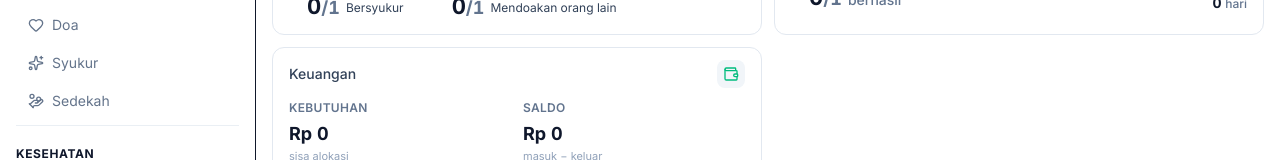
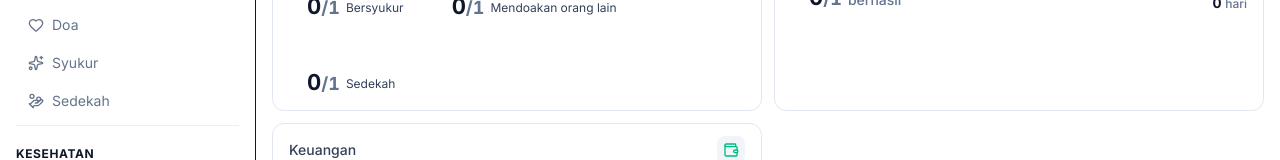
Before and after one commit to adakahroti-hue/daytrack, a Next.js app: page /overview in a window 1280 px wide. Shown: the part 518-678 px from the top of the page. Built offline with nearby package versions, Linux system fonts and the light colour scheme; no server answers; the database is empty.

Commit message:
feat(overview): tambah Sedekah di Optimasi Hoki

```diff
--- a/src/components/overview/RoutineTodaySection.tsx
+++ b/src/components/overview/RoutineTodaySection.tsx
@@ -1,7 +1,7 @@
 'use client'
 
 import Link from 'next/link'
-import { Check, Minus, Mosque, BookOpen, GlassWater, Repeat, Sparkles, Shield, Moon, ArrowRight, Flower, Wallet } from 'lucide-react'
+import { Check, Minus, Mosque, BookOpen, GlassWater, Repeat, Sparkles, Shield, Moon, ArrowRight, Flower, Wallet, HandCoins } from 'lucide-react'
 import { format, differenceInCalendarDays } from 'date-fns'
 import { cn, formatRupiah } from '@/lib/utils'
 import { JAM_TIDUR_OPTIONS } from '@/lib/tidur-options'
@@ -10,6 +10,7 @@ import { useQuranLogRange } from '@/hooks/useQuranLogs'
 import { useWaterLogRange } from '@/hooks/useMinumAirLogs'
 import { useSyukurLogRange } from '@/hooks/useSyukurLogs'
 import { useDoaLogRange } from '@/hooks/useDoaLogs'
+import { useSedekahLogRange } from '@/hooks/useSedekahLogs'
 import { usePmoLogRange } from '@/hooks/usePmoLogs'
 import { useTidurLogRange } from '@/hooks/useTidurLogs'
 import { useMasalahLogRange } from '@/hooks/useMasalahLogs'
@@ -146,6 +147,8 @@ export function RoutineTodaySection({ startStr, endStr, period }: { startStr: st
   // Checklist
   const { data: syukurEntries = [] } = useSyukurLogRange(startStr, endStr)
   const { data: doaEntries = [] } = useDoaLogRange(startStr, endStr)
+  const { data: sedekahEntries = [] } = useSedekahLogRange(startStr, endStr)
+  const sedekahCount = (sedekahEntries as any[]).filter(e => e.status === 'sudah').length
   const { data: pmoEntries = [] } = usePmoLogRange(startStr, endStr)
   const { data: tidurEntries = [] } = useTidurLogRange(startStr, endStr)
 
@@ -277,6 +280,10 @@ export function RoutineTodaySection({ startStr, endStr, period }: { startStr: st
                 <span className={cn('text-[22px] font-bold leading-none tabular-nums', numColor(checklist[1].days >= daysElapsed))}>{checklist[1].days}<span className={cn('text-lg', numColorSoft(checklist[1].days >= daysElapsed))}>/{daysElapsed}</span></span>
                 <span className="text-xs text-slate-700">Mendoakan orang lain</span>
               </div>
+              <div className="flex items-center gap-1.5">
+                <span className={cn('text-[22px] font-bold leading-none tabular-nums', numColor(sedekahCount >= daysElapsed))}>{sedekahCount}<span className={cn('text-lg', numColorSoft(sedekahCount >= daysElapsed))}>/{daysElapsed}</span></span>
+                <span className="text-xs text-slate-700">Sedekah</span>
+              </div>
             </div>
           </div>
         </RoutineCard>
```
